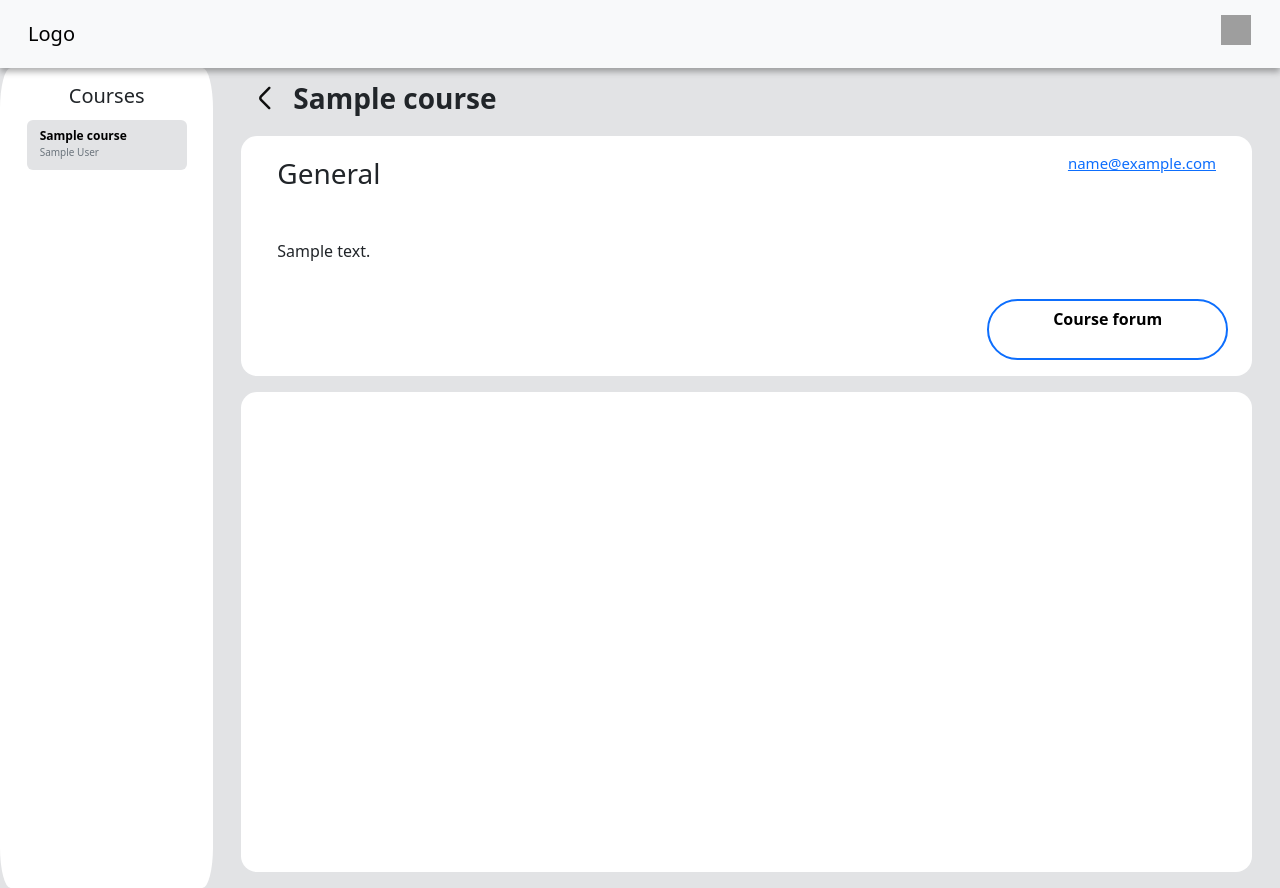
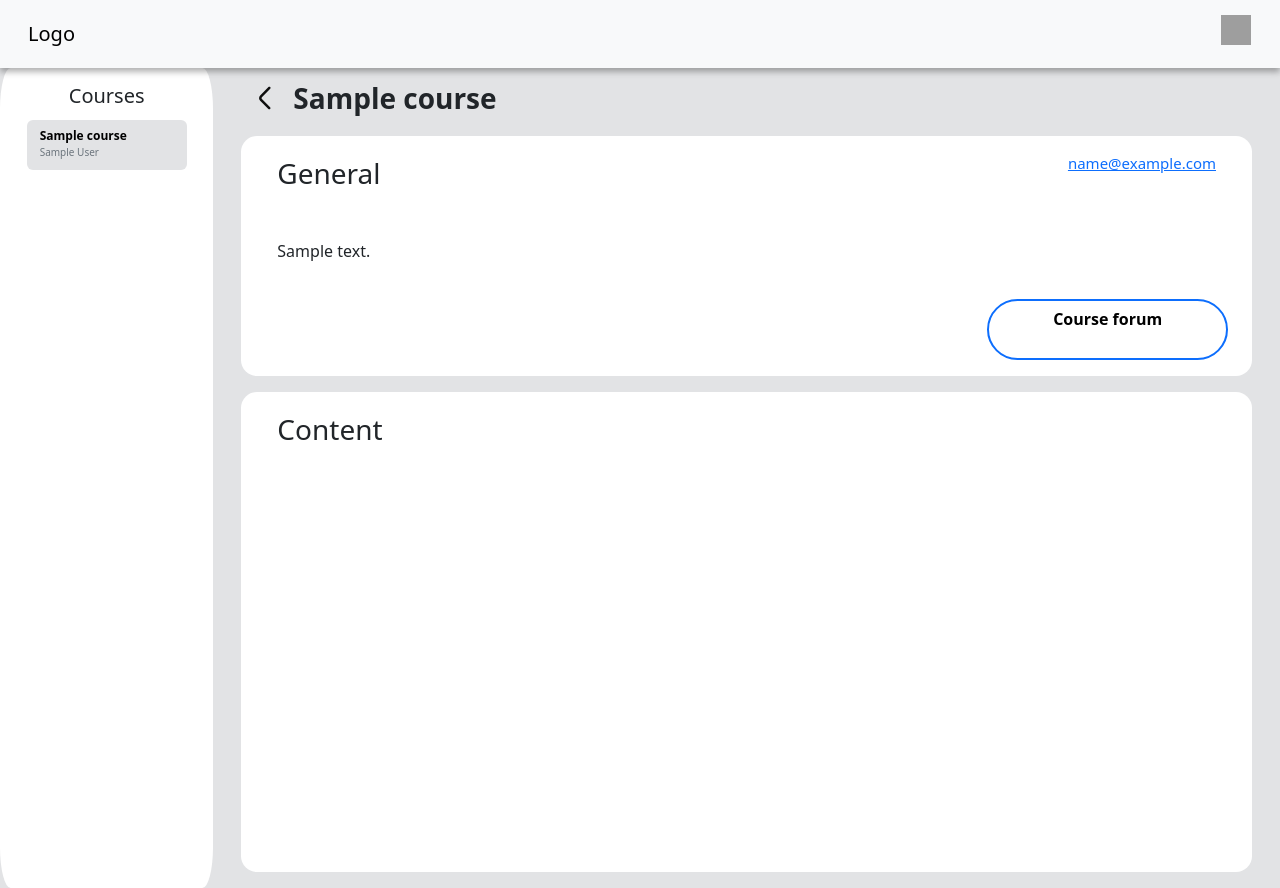
Before and after one commit to MarkoKajtazi/LMSProject, a Django app: page /courses/1/ in a window 1280 px wide. Run offline with Django 5.2, Linux system fonts and the light colour scheme; tables that the repository leaves empty hold one stand-in row (values such as "Sample post"); some libraries are stand-ins or nearby versions; grey boxes are pictures that could not be loaded.

Commit message:
Courses page correction

```diff
--- a/templates/course.html
+++ b/templates/course.html
@@ -34,7 +34,10 @@
         Course forum
     </a>
     </div>
-    <div class="row mt-3 mx-3 bg-white mb-3 rounded-4" style="height: 60vh">
+    <div class="row mt-3 mx-3 py-3 px-4 bg-white mb-3 rounded-4" style="height: 60vh">
+        <p class="align-items-start fs-3">
+                    Content
+        </p>
     </div>
 {% endblock %}
 
```
